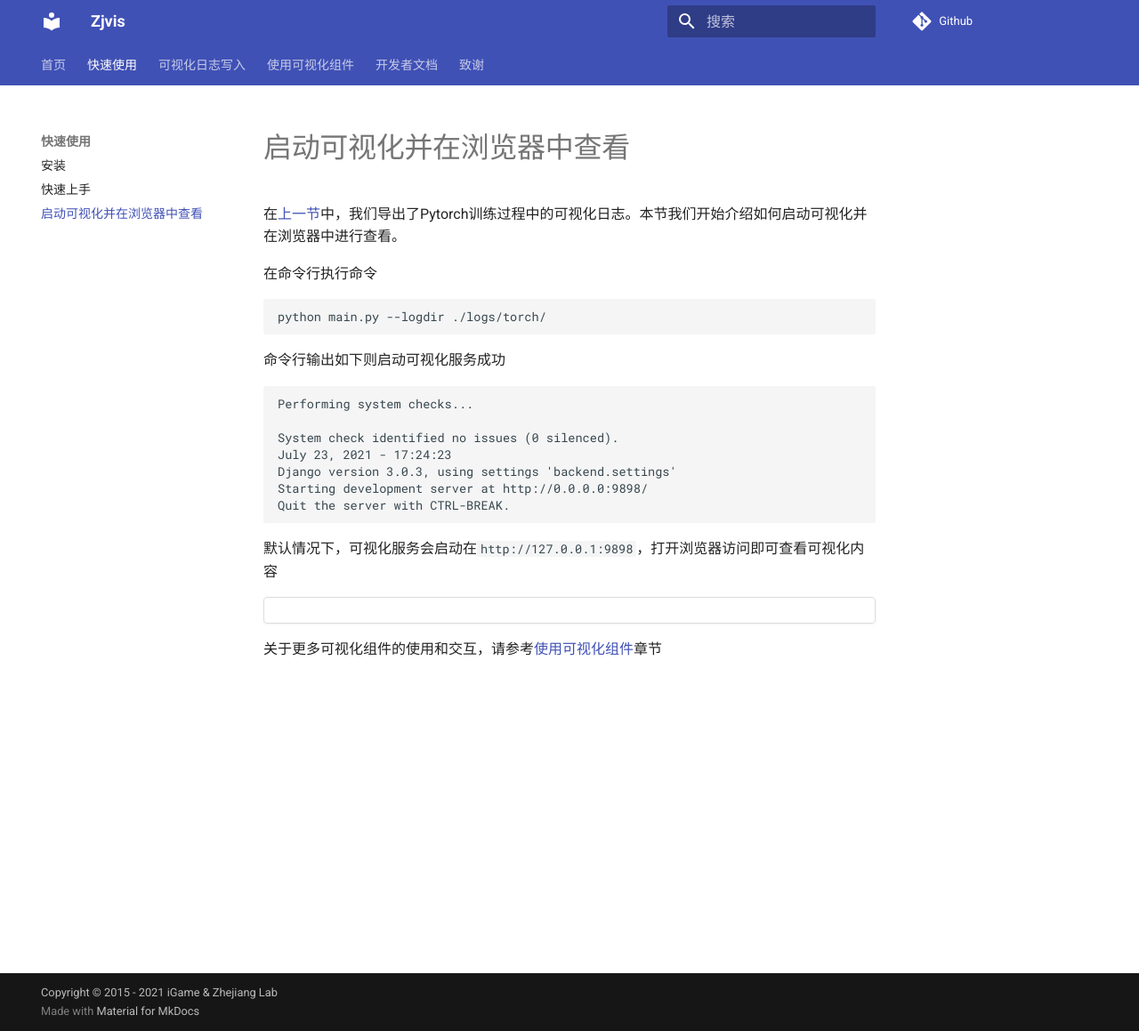
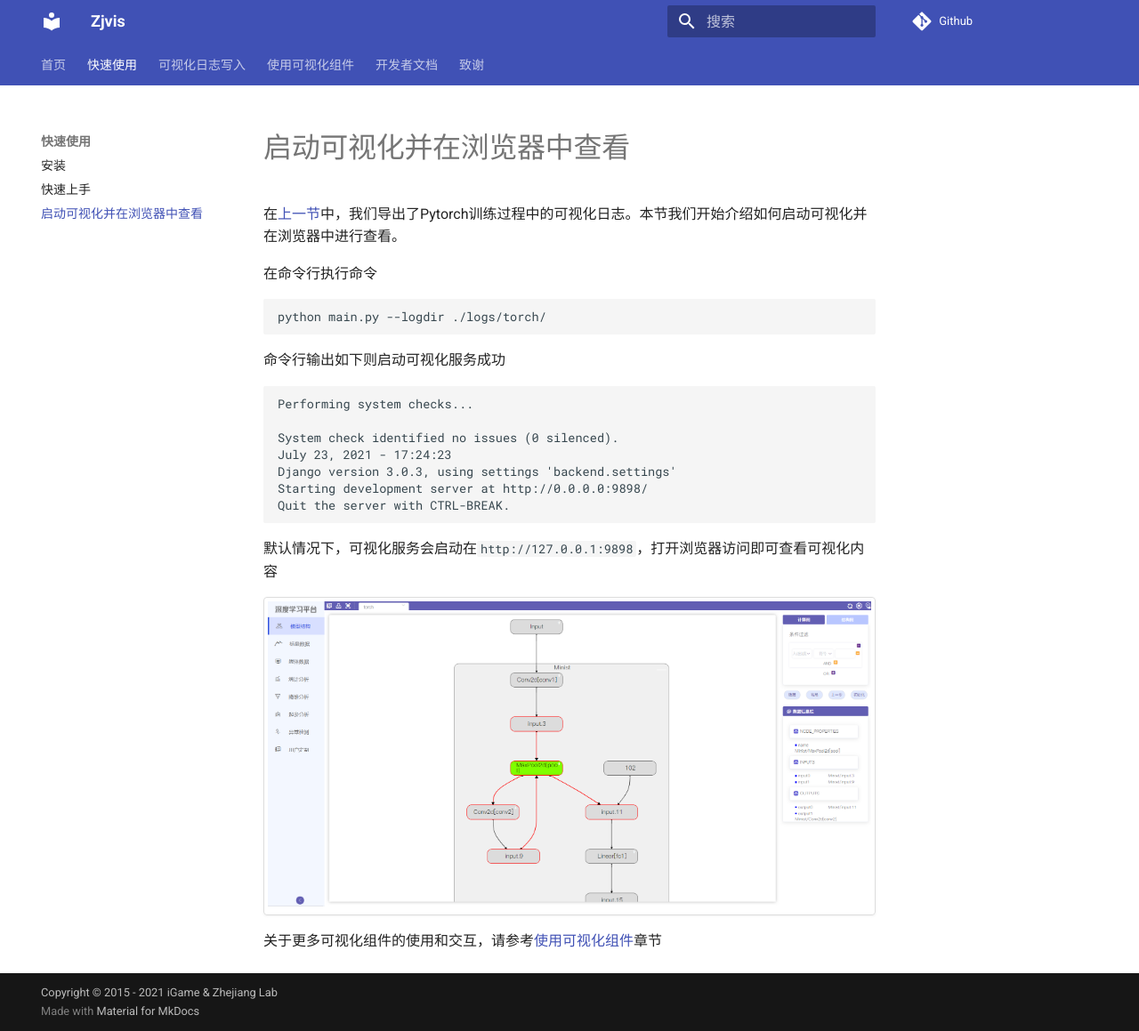
Before and after one commit to iGame-Lab/tsvis-docs, an MkDocs documentation site: the page built from docs/quick_start/run_visual.md, in a window 1280 px wide and 1159 px high. Shown: the whole window at 89% size. Built offline with MkDocs 1.6.1 and Material for MkDocs 9.7.7, drawn with Linux system fonts in a browser that asks for light colours; comment, search, counter and statistics services are not loaded.

Commit message:
Fix image link

```diff
--- a/docs/quick_start/run_visual.md
+++ b/docs/quick_start/run_visual.md
@@ -22,6 +22,6 @@ Quit the server with CTRL-BREAK.
 
 默认情况下，可视化服务会启动在`http://127.0.0.1:9898`，打开浏览器访问即可查看可视化内容
 
-![](image/start_and_visit_frontend.png){ .img-fluid }
+![](images/start_and_visit_frontend.png){ .img-fluid }
 
 关于更多可视化组件的使用和交互，请参考[使用可视化组件](use_visualization/graph)章节
```
